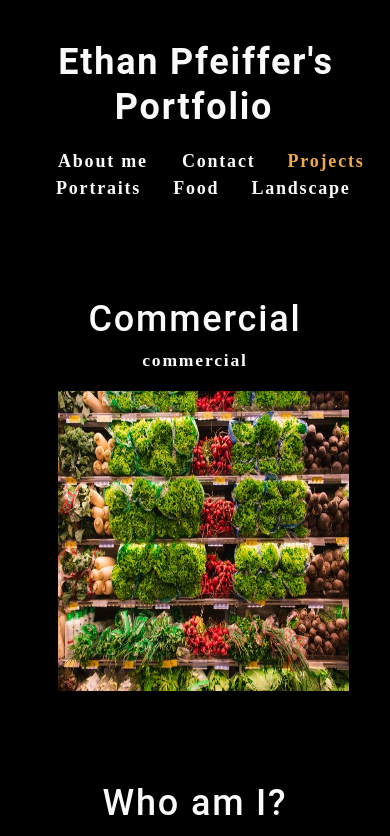
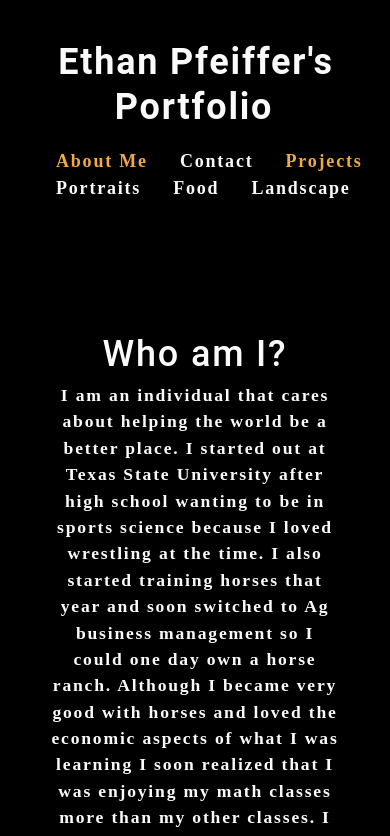
Before and after one commit to crocket77/react-portfolio, a React (Create React App) app: page / in a window 390 px wide. Shown: the top 836 px of the page. Built offline with nearby package versions, Linux system fonts and the light colour scheme.

Commit message:
filled out about section and made Nav responsive to About me and Contact page. Changed how pages will render also.

```diff
--- a/src/App.js
+++ b/src/App.js
@@ -23,38 +23,32 @@ function App() {
 
   return (
     <div className="App">
-      {/* <header className="App-header">
-        <img src={logo} className="App-logo" alt="logo" />
-        <p>
-          Edit <code>src/App.js</code> and save to reload.
-        </p>
-        <a
-          className="App-link"
-          href="https://reactjs.org"
-          target="_blank"
-          rel="noopener noreferrer"
-        >
-          Learn React
-        </a>
-      </header> */}
-
-
       <Nav
       categories={categories}
       setCurrentCategory={setCurrentCategory}
       currentCategory={currentCategory}
       contactSelected={contactSelected}
       setContactSelected={setContactSelected}
+      setCurrentPage={setCurrentPage}
+      currentPage={currentPage}
       ></Nav>
       <main>
-      {!contactSelected ? (
-      <>
-        <Gallery currentCategory={currentCategory}></Gallery>
+
+      {currentPage === 'About' &&
+        <>
         <About></About>
-      </>
-       ) : (
+        </>
+        }
+      {currentPage === 'Contact' &&
+        <>
         <ContactForm></ContactForm>
-      )}
+        </>
+        }
+      {/* {currentPage === 'Portfolio' &&
+        <Portfolio></Portfolio>}
+      {currentPage === 'Resume' &&
+        <Resume></Resume>} */}
+
       <Footer></Footer>
       </main>
     </div>
--- a/src/components/About/index.js
+++ b/src/components/About/index.js
@@ -4,6 +4,23 @@ function About() {
   return (
     <section  className="my-5">
       <h1 id="about">Who am I?</h1>
+      <p>I am an individual that cares about helping the world be a better place.
+      I started out at Texas State University after high school wanting to be in sports science because I loved wrestling at the time.
+      I also started training horses that year and soon switched to Ag business management so I could one day own a horse ranch.
+      Although I became very good with horses and loved the economic aspects of what I was learning I soon realized that I was enjoying my math classes more than my other classes.
+      I switched into manufacturing engineering and one day had my life changed by a documentary called "Gasland". It was about fracking and the atrocities for lack of a better term that oil and gas companies were committing accross the United States.
+      This lead me to want to work towards renewable energy and fight these oil and gas companies. I got involved with a professor that was working with graphene, a two dimensional carbon material and I also joined an organization called the Human Environmental Animal Team or HEAT, for short, where I became an environmental committee director.
+      It was great but I started to ask myself questions about what is the greatest organization that serves mankind. From the environmental committee I came to realize that the environment was contingent on the humans who lived on it and the animals that were a part of its ecosystem.
+      I started to search my faith as well during this time as I was experiencing prophetic dreams of events. Coming to understand that these were not easily explained by science I began to search my faith. Jesus has always been a part of my life but I was not active in prayer or going to church.
+      I would go to anything faith related considering all faiths from Buddhism to Islam to the many forms of Christianity. One day I realized that I had not been going to the Catholic church where my father would take me from a very young age. I decided that I needed to give it the fair chance that I was giving everything else.
+      A priest gave a homily during one of the first few mass services I went to stating that "The Catholic Church is the largest oldest service organization in the world. Doing more good in a single day than any other service organization will do in its entire existence." This was a strong realization for me.
+      I continued doing research and being a part of HEAT but making the Catholic Church a better church became a mission of mine. I graduated from College with a Manufacturing Engineering and Applied Mathematics double major and continued doing research after. I came up with an idea for making a transparent conductor metal mesh and method for creating a nano sized gap
+      that could be used for DNA sequencing. I went out and got those ideas patented but soon lost my passion for the world of research and its difficulties. I went into automation and PLC programming for a profession and still in the field to this day. I have been working towards becoming a capable full stack developer. I am active in my church by singing in the choir,
+      being a youth leader volunteer, recorder for the knights of columbus mens service fraternity, and helping out with other parish activities. My goal is to help people as best I can. A quote from Jesus that I take to heart is that "the greatest among us are the ones who serve", and that is how I try to live my life as it is an ambition to be the greatest I can be.
+      <br></br>
+      <br></br>
+      This is my web portfolio and resume created with REACT. Sign up with the contact form to get in touch with me.
+         </p>
     </section>
   );
 }
--- a/src/components/Nav/index.js
+++ b/src/components/Nav/index.js
@@ -7,6 +7,8 @@ function Nav(props) {
 
   const {
     categories = [],
+    setCurrentPage,
+    currentPage,
     setCurrentCategory,
     currentCategory,
     contactSelected,
@@ -26,14 +28,15 @@ function Nav(props) {
   </h1>
   <nav>
     <ul className="flex-row">
-      <li className="mx-2">
-        <a data-testid="about" href="#about">
-          About me
-        </a>
+
+      <li className={`mx-2 ${currentPage==='About' && 'navActive'}`} >
+        <span onClick={() => setCurrentPage('About')}>About Me</span>
       </li>
-      <li className={`mx-2 ${contactSelected && 'navActive'}`}>
-        <span onClick={() => setContactSelected(true)}>Contact</span>
+
+      <li className={`mx-2 ${currentPage==='Contact' && 'navActive'}`} >
+        <span onClick={() => setCurrentPage('Contact')}>Contact</span>
       </li>
+
       {categories.map((category) => (
         <li className={`mx-2 ${currentCategory.name === category.name && !contactSelected && `navActive`}`}
           key={category.name}
```
